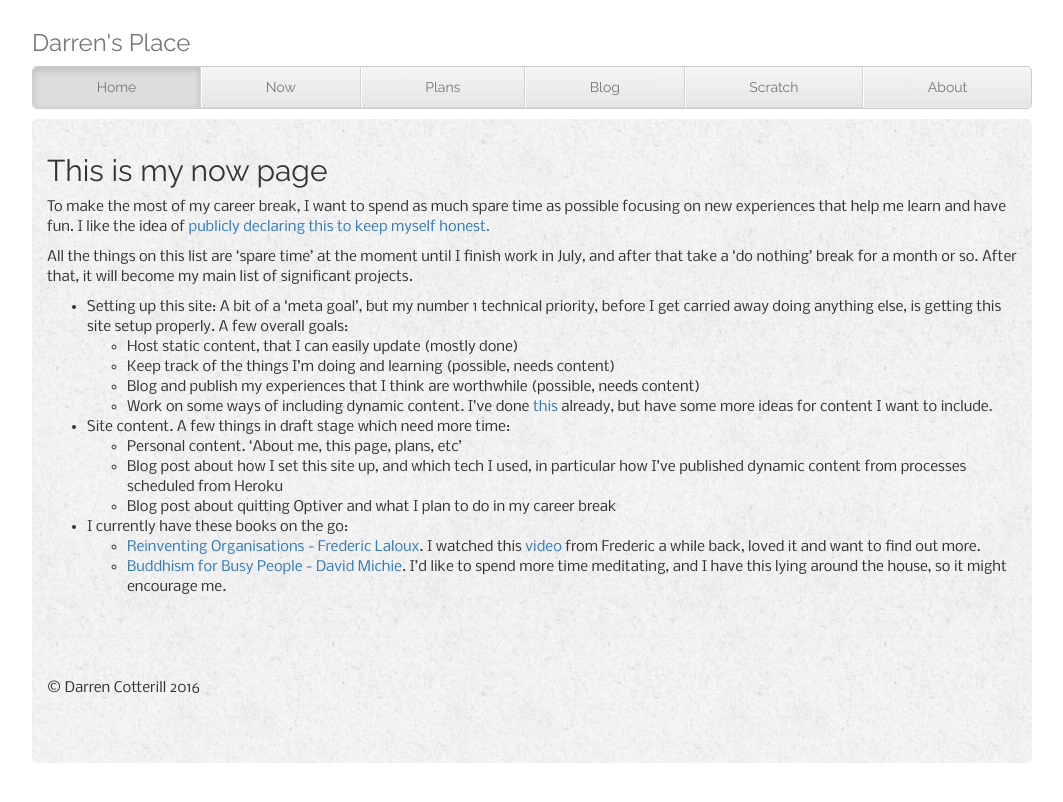
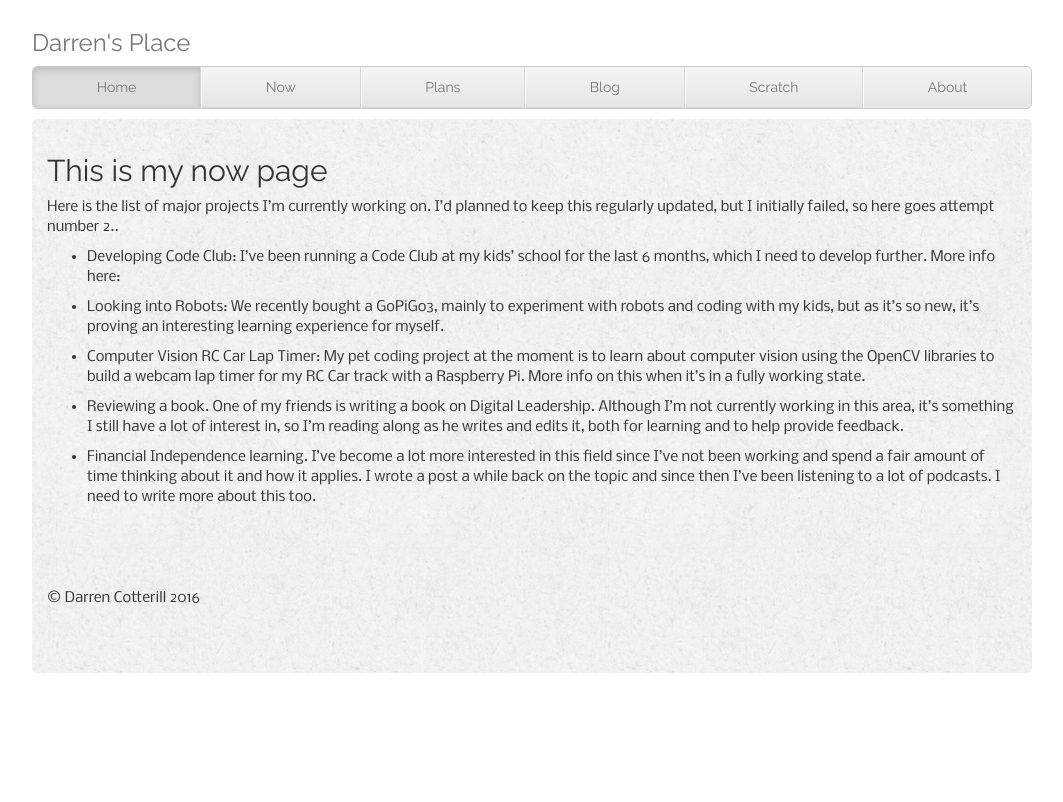
Before and after one commit to DCotterill/DCotterill.github.io, a Jekyll site: the page built from now/index.md, in a window 1280 px wide. Shown: the top 802 px of the page, without its empty margins (108-1171 px from the left). Built offline with Jekyll 4.4.1, drawn with Linux system fonts in a browser that asks for light colours; nearby versions of some CDN libraries; some web fonts are replaced; our own code applies the rules of GitHub Pages for plain Markdown files.

Commit message:
Update draft

```diff
--- a/now/index.md
+++ b/now/index.md
@@ -5,23 +5,15 @@ published: true
 
 ## This is my now page
 
-To make the most of my career break, I want to spend as much spare time as possible focusing on new experiences that help me learn and have fun. I like the idea of [publicly declaring this to keep myself honest.](https://sivers.org/nowff)
-
-All the things on this list are 'spare time' at the moment until I finish work in July, and after that take a 'do nothing' break for a month or so. After that, it will become my main list of significant projects.
-
-- Setting up this site: A bit of a 'meta goal', but my number 1 technical priority, before I get carried away doing anything else, is getting this site setup properly. A few overall goals:
-	- Host static content, that I can easily update (mostly done)
-    - Keep track of the things I'm doing and learning (possible, needs content)
-    - Blog and publish my experiences that I think are worthwhile (possible, needs content)
-    - Work on some ways of including dynamic content. I've done [this](/scratch/strava-elevation.html) already, but have some more ideas for content I want to include.
+Here is the list of major projects I'm currently working on. I'd planned to keep this regularly updated, but I initially failed, so here goes attempt number 2..
 
 
-- Site content. A few things in draft stage which need more time:
-    - Personal content. 'About me, this page, plans, etc'
-    - Blog post about how I set this site up, and which tech I used, in particular how I've published dynamic content from processes scheduled from Heroku
-    - Blog post about quitting Optiver and what I plan to do in my career break
+- Developing Code Club: I've been running a Code Club at my kids' school for the last 6 months, which I need to develop further. More info here:
 
+- Looking into Robots: We recently bought a GoPiGo3, mainly to experiment with robots and coding with my kids, but as it's so new, it's proving an interesting learning experience for myself.
 
-- I currently have these books on the go:
-    - [Reinventing Organisations - Frederic Laloux](http://www.amazon.com/Reinventing-Organizations-Frederic-Laloux/dp/2960133501). I watched this [video](https://www.youtube.com/watch?v=gcS04BI2sbk) from Frederic a while back, loved it and want to find out more.
-    - [Buddhism for Busy People - David Michie](http://www.amazon.com/Buddhism-Busy-People-Happiness-Uncertain/dp/1559392983). I'd like to spend more time meditating, and I have this lying around the house, so it might encourage me.
+- Computer Vision RC Car Lap Timer: My pet coding project at the moment is to learn about computer vision using the OpenCV libraries to build a webcam lap timer for my RC Car track with a Raspberry Pi. More info on this when it's in a fully working state.
+
+- Reviewing a book. One of my friends is writing a book on Digital Leadership. Although I'm not currently working in this area, it's something I still have a lot of interest in, so I'm reading along as he writes and edits it, both for learning and to help provide feedback.
+
+- Financial Independence learning. I've become a lot more interested in this field since I've not been working and spend a fair amount of time thinking about it and how it applies. I wrote a post a while back on the topic and since then I've been listening to a lot of podcasts. I need to write more about this too.
```
